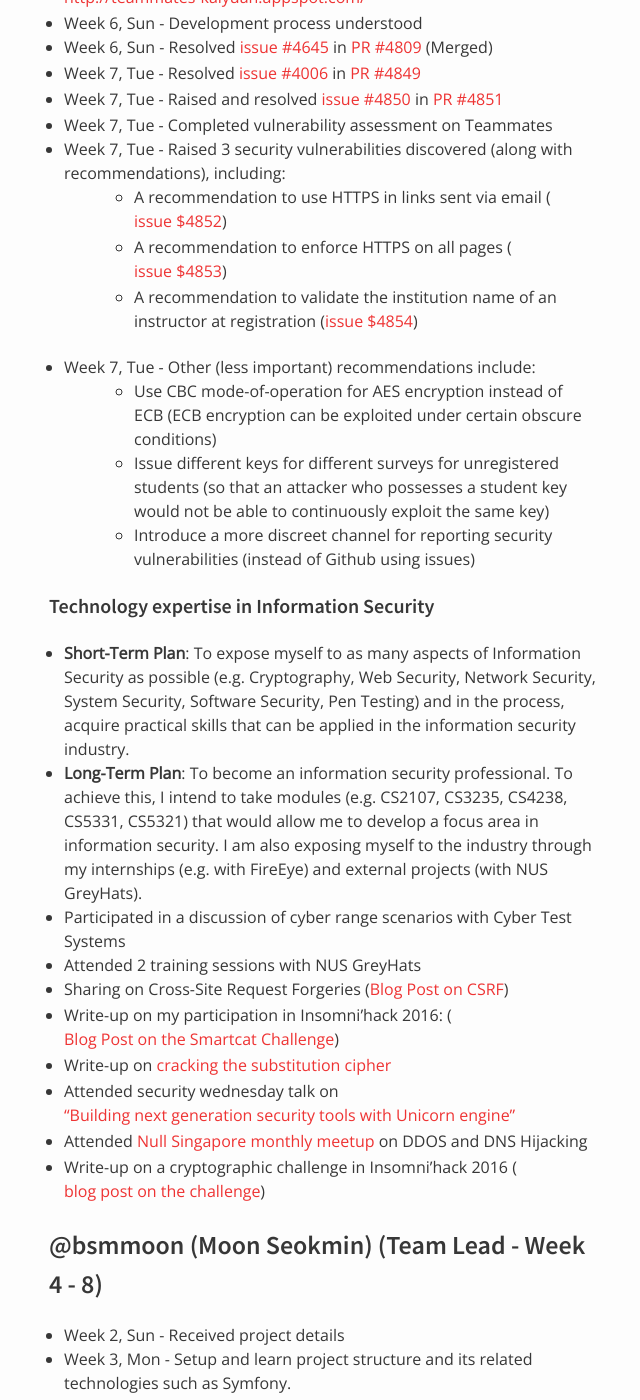
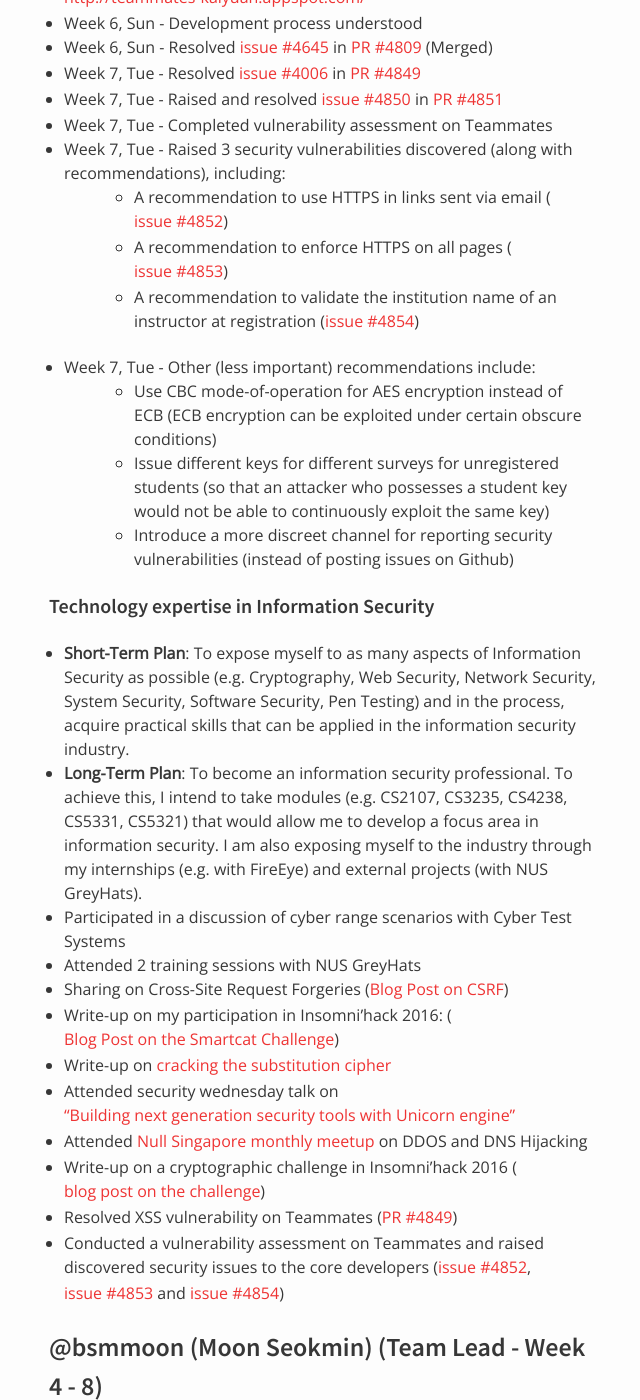
Before and after one commit to nus-oss/cs3281-AY1516S2-website, a Jekyll site: the page built from teams/codebender.md, in a window 1280 px wide and 1400 px high, scrolled down 5424 px. Shown: the whole window, without its empty margins (321-961 px from the left). Built offline with Jekyll 4.4.1, drawn with Linux system fonts in a browser that asks for light colours.

Commit message:
Update KY's technical expertise

```diff
--- a/teams/codebender.md
+++ b/teams/codebender.md
@@ -181,13 +181,13 @@ permalink: /teams/codebender/
 * Week 7, Tue - Raised and resolved [issue #4850](https://github.com/TEAMMATES/teammates/issues/4850) in [PR #4851](https://github.com/TEAMMATES/teammates/pull/4851)
 * Week 7, Tue - Completed vulnerability assessment on Teammates
 * Week 7, Tue - Raised 3 security vulnerabilities discovered (along with recommendations), including:
-  * A recommendation to use HTTPS in links sent via email ([issue $4852](https://github.com/TEAMMATES/teammates/issues/4852))
-  * A recommendation to enforce HTTPS on all pages ([issue $4853](https://github.com/TEAMMATES/teammates/issues/4853))
-  * A recommendation to validate the institution name of an instructor at registration ([issue $4854](https://github.com/TEAMMATES/teammates/issues/4854))
+  * A recommendation to use HTTPS in links sent via email ([issue #4852](https://github.com/TEAMMATES/teammates/issues/4852))
+  * A recommendation to enforce HTTPS on all pages ([issue #4853](https://github.com/TEAMMATES/teammates/issues/4853))
+  * A recommendation to validate the institution name of an instructor at registration ([issue #4854](https://github.com/TEAMMATES/teammates/issues/4854))
 * Week 7, Tue - Other (less important) recommendations include:
   * Use CBC mode-of-operation for AES encryption instead of ECB (ECB encryption can be exploited under certain obscure conditions)
   * Issue different keys for different surveys for unregistered students (so that an attacker who possesses a student key would not be able to continuously exploit the same key)
-  * Introduce a more discreet channel for reporting security vulnerabilities (instead of Github using issues)
+  * Introduce a more discreet channel for reporting security vulnerabilities (instead of posting issues on Github)
 
 #### Technology expertise in Information Security
 * **Short-Term Plan**: To expose myself to as many aspects of Information Security as possible (e.g. Cryptography, Web Security, Network Security, System Security, Software Security, Pen Testing) and in the process, acquire practical skills that can be applied in the information security industry.
@@ -200,6 +200,8 @@ permalink: /teams/codebender/
 * Attended security wednesday talk on ["Building next generation security tools with Unicorn engine"](https://www.facebook.com/events/329195357204132/)
 * Attended [Null Singapore monthly meetup](http://www.meetup.com/Null-Singapore-The-Open-Security-Community/events/228606152/) on DDOS and DNS Hijacking
 * Write-up on a cryptographic challenge in Insomni'hack 2016 ([blog post on the challenge](http://cs3281-2.blogspot.com/2016/02/te-insomnihack-2016-teaser-bring-noise.html))
+* Resolved XSS vulnerability on Teammates ([PR #4849](https://github.com/TEAMMATES/teammates/pull/4849))
+* Conducted a vulnerability assessment on Teammates and raised discovered security issues to the core developers ([issue #4852](https://github.com/TEAMMATES/teammates/issues/4852), [issue #4853](https://github.com/TEAMMATES/teammates/issues/4853) and [issue #4854](https://github.com/TEAMMATES/teammates/issues/4854))
 
 ### @bsmmoon (Moon Seokmin) (Team Lead - Week 4 - 8)
 * Week 2, Sun - Received project details
```
